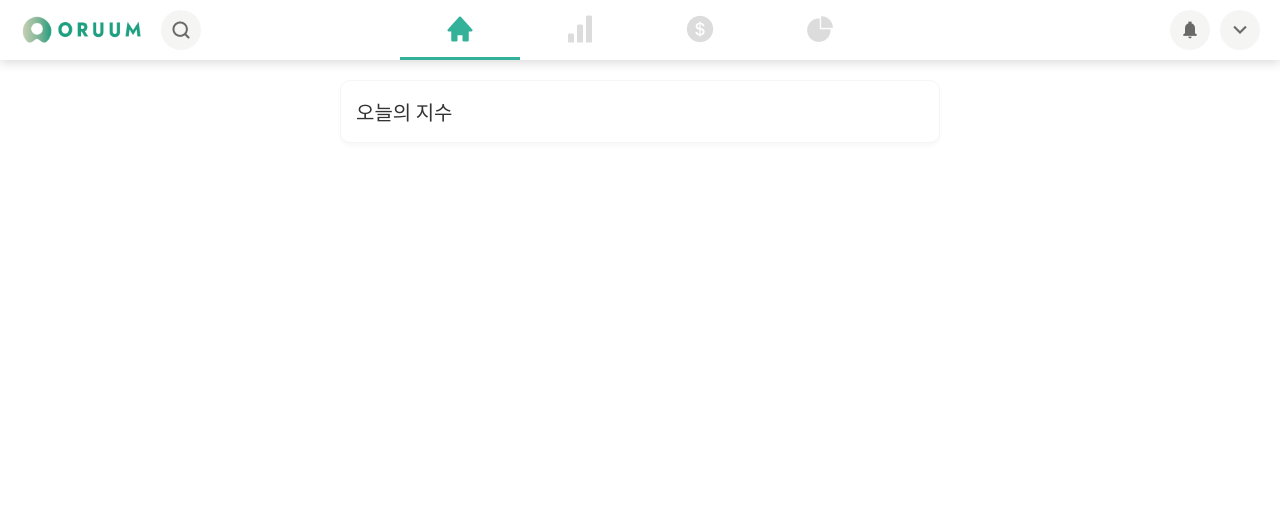
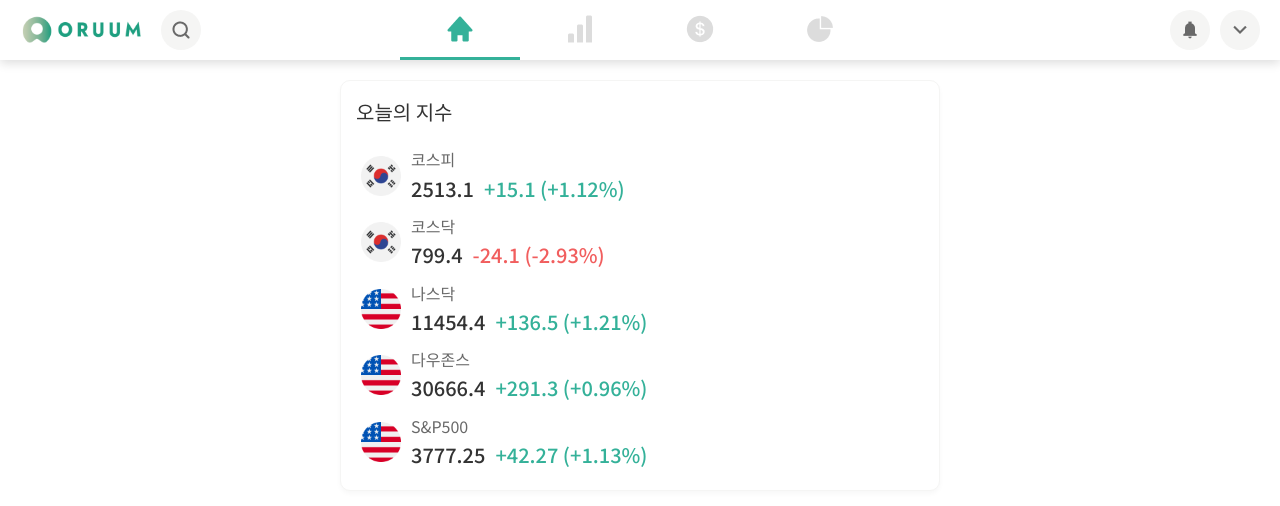
Before and after one commit to GBSIM/oruum_frontend, a React (Create React App) app: page / in a window 1280 px wide. Shown: the top 506 px of the page. Built offline with nearby package versions, Linux system fonts and the light colour scheme; no server answers.

Commit message:
add market summary

```diff
--- a/src/components/library/ui/home/MarketSummary.js
+++ /dev/null
@@ -1,7 +0,0 @@
-export default function MarketSummary() {
-    return (
-        <div>
-            <h3 style={{color:'#333333',margin:'0'}}>오늘의 지수</h3>
-        </div>
-    )
-}
--- /dev/null
+++ b/src/components/library/ui/home/MarketSummary/MarketSummary.js
@@ -0,0 +1,40 @@
+import PriceRow from "../../unit/PriceRow/PriceRow"
+
+export default function MarketSummary() {
+    return (
+        <div>
+            <h3 style={{color:'#333333',margin:'0'}}>오늘의 지수</h3>
+            <div style={{minHeight:'15px'}}></div>
+            <PriceRow
+                image={require('../../images/Icon/icon_south_korea.png')}
+                name='코스피'
+                currentValue={2513.1}
+                change={15.1}
+                changePercentage={1.12}></PriceRow>
+            <PriceRow
+                image={require('../../images/Icon/icon_south_korea.png')}
+                name='코스닥'
+                currentValue={799.4}
+                change={-24.1}
+                changePercentage={-2.93}></PriceRow>
+            <PriceRow
+                image={require('../../images/Icon/icon_united_states.png')}
+                name='나스닥'
+                currentValue={11454.4}
+                change={136.5}
+                changePercentage={1.21}></PriceRow>
+            <PriceRow
+                image={require('../../images/Icon/icon_united_states.png')}
+                name='다우존스'
+                currentValue={30666.4}
+                change={291.3}
+                changePercentage={0.96}></PriceRow>
+            <PriceRow
+                image={require('../../images/Icon/icon_united_states.png')}
+                name='S&P500'
+                currentValue={3777.25}
+                change={42.27}
+                changePercentage={1.13}></PriceRow>
+        </div>
+    )
+}
--- /dev/null
+++ b/src/components/library/ui/unit/PriceRow/PriceRow.css
@@ -0,0 +1,17 @@
+.price-row-container {
+    display: flex;
+    flex-direction: row;
+    align-items: center;
+    border-radius: 10px;
+    padding: 5px;
+    width: 100%;
+}
+
+.price-row-image {
+    width: 40px;
+    height: 40px;
+}
+
+.price-row-container:hover {
+    background: #FBFBFB;
+}
--- /dev/null
+++ b/src/components/library/ui/unit/PriceRow/PriceRow.js
@@ -0,0 +1,41 @@
+import './PriceRow.css';
+
+export default function PriceRow(props) {
+    if (props.change >= 0) {
+        return (
+            <button className="price-row-container">
+                <img style={{background:'rgba(0,0,0,0)'}} src={props.image} className='price-row-image'></img>
+                <div style={{minWidth:'10px'}}></div>
+                <div style={{background:'rgba(0,0,0,0)'}}>
+                    <div style={{background:'rgba(0,0,0,0)',display:'flex',flexDirection:'row'}}>
+                        <span style={{color:'#696969',background:'rgba(0,0,0,0)'}}>{props.name}</span>
+                    </div>
+                    <div style={{background:'rgba(0,0,0,0)',display:'flex',flexDirection:'row',alignItems:'center'}}>
+                        <h3 style={{background:'rgba(0,0,0,0)',margin:'0',color:'#333333'}}>{props.currentValue}</h3>
+                        <div style={{background:'rgba(0,0,0,0)',minWidth:'10px'}}></div>
+                        <h3 style={{background:'rgba(0,0,0,0)',margin:'0',color:'#34B199'}}>+{props.change} (+{props.changePercentage}%)</h3>
+                    </div>
+                </div>
+            </button>
+        )
+    } else {
+        return (
+<button className="price-row-container">
+                <img style={{background:'rgba(0,0,0,0)'}} src={props.image} className='price-row-image'></img>
+                <div style={{minWidth:'10px'}}></div>
+                <div style={{background:'rgba(0,0,0,0)'}}>
+                    <div style={{background:'rgba(0,0,0,0)',display:'flex',flexDirection:'row'}}>
+                        <span style={{color:'#696969',background:'rgba(0,0,0,0)'}}>{props.name}</span>
+                    </div>
+                    <div style={{background:'rgba(0,0,0,0)',display:'flex',flexDirection:'row',alignItems:'center'}}>
+                        <h3 style={{background:'rgba(0,0,0,0)',margin:'0',color:'#333333'}}>{props.currentValue}</h3>
+                        <div style={{background:'rgba(0,0,0,0)',minWidth:'10px'}}></div>
+                        <h3 style={{background:'rgba(0,0,0,0)',margin:'0',color:'#F15E5E'}}>{props.change} ({props.changePercentage}%)</h3>
+                    </div>
+                </div>
+            </button>
+        )
+    }
+
+
+}
--- a/src/components/views/HomePage/HomePage.js
+++ b/src/components/views/HomePage/HomePage.js
@@ -5,7 +5,7 @@ import '../../../default.css';
 
 import TopHeader from "../../library/ui/header/TopHeader/TopHeader";
 import BottomNavMenuBar  from "../../library/ui/nav/BottomNavMenuBar/BottomNavMenuBar";
-import MarketSummary from "../../library/ui/home/MarketSummary";
+import MarketSummary from "../../library/ui/home/MarketSummary/MarketSummary";
 
 
 export default function HomePage() {
@@ -13,7 +13,7 @@ export default function HomePage() {
         <div className='page'>
             <TopHeader></TopHeader>
             <div className="main-contents">
-                <div>
+                <div className="main-center-contents">
                     <div style={{minHeight:'20px'}}></div>
                     <div className="unit-box">
                         <MarketSummary></MarketSummary>
--- a/src/default.css
+++ b/src/default.css
@@ -132,6 +132,7 @@ span {
 	span {
 		font-size: 16px;
 	}
+
 }
 
 @media (max-width: 600px) {
@@ -147,14 +148,13 @@ span {
 	span {
 		font-size: 14px;
 	}
-
 	.page {
 		flex-direction: column;
 	}
-	.page-contents {
-		padding-bottom: 100px;
-		padding-left: 15px;
-		padding-right: 15px;
-		padding-top: 20px;
+	.main-center-contents {
+		width: 95%;
+	}
+	.unit-box {
+		width: 100%;
 	}
 }
```
